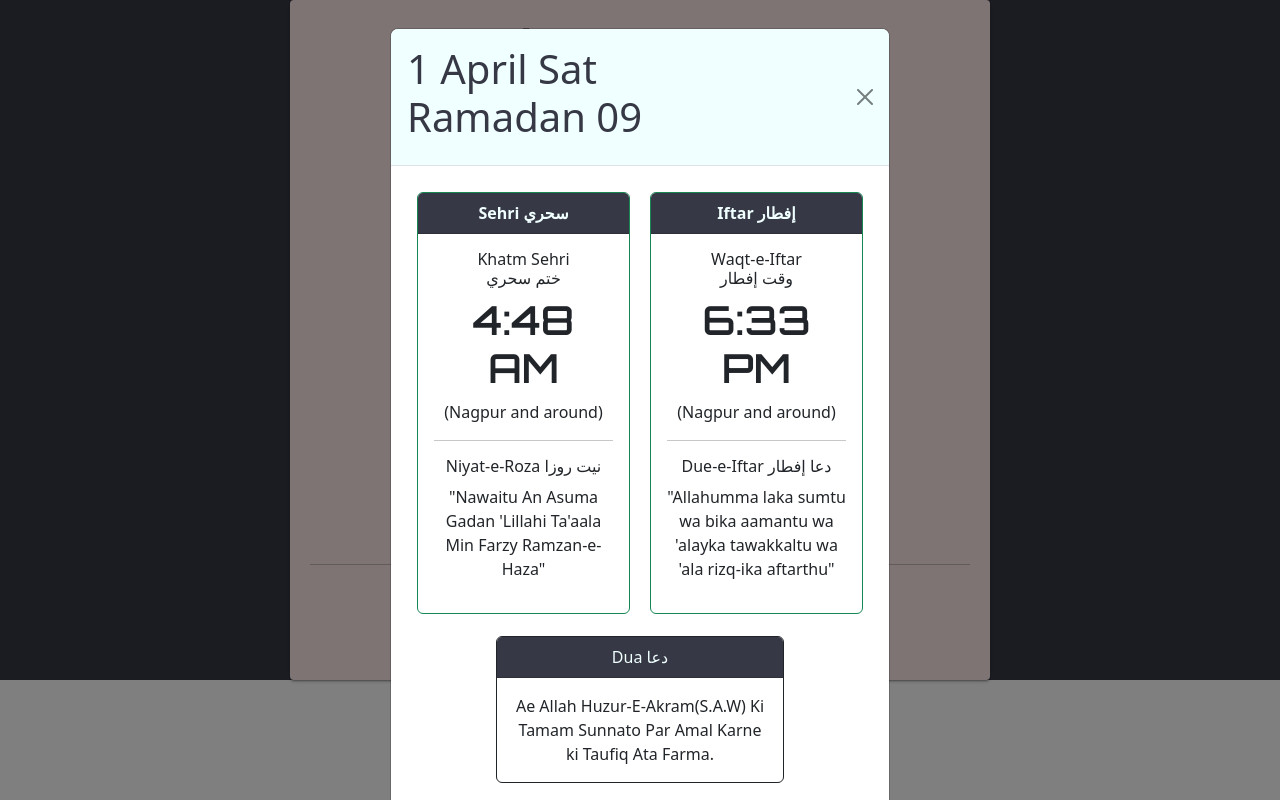
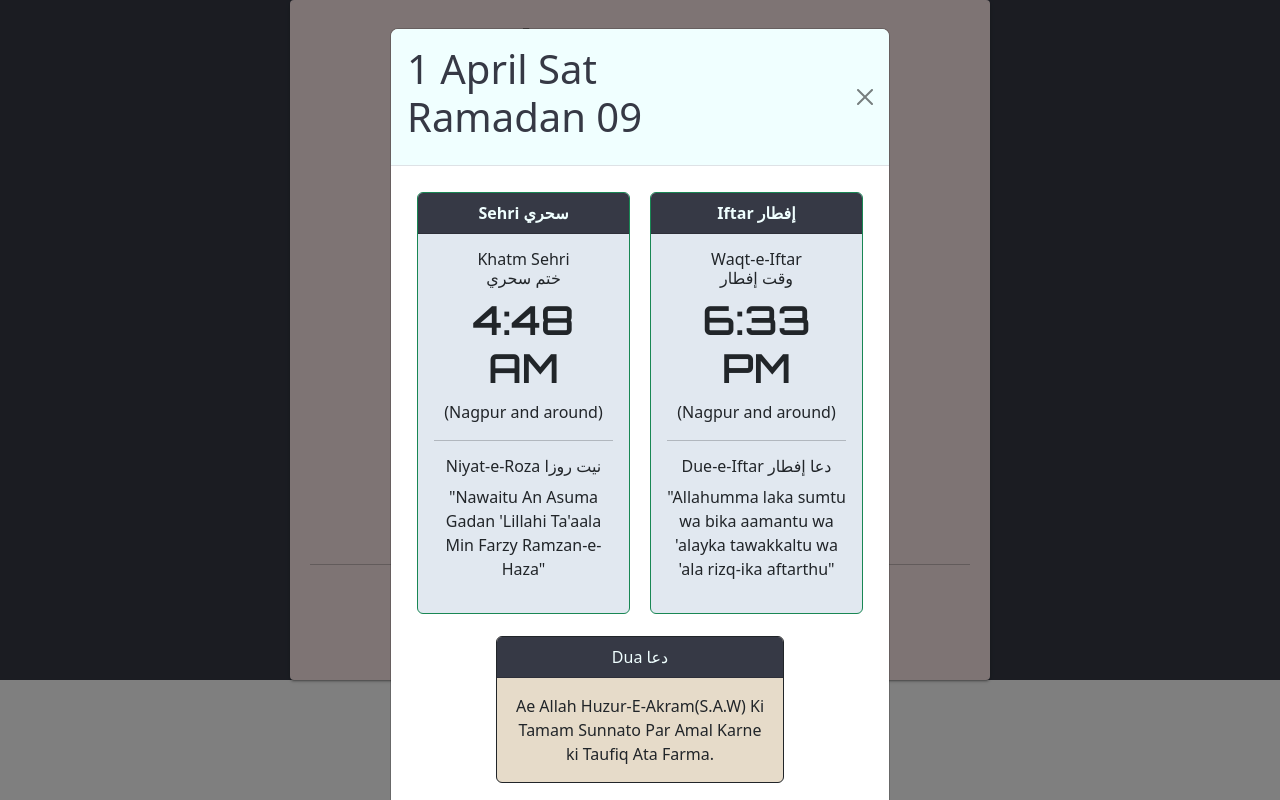
Before and after one commit to Nadim1Profuse/RamdanTimeTable, a React (Create React App) app: page / in a window 1280 px wide. Built offline with nearby package versions, Linux system fonts and the light colour scheme; a web font is replaced by a local one.

Commit message:
design add

```diff
--- a/src/components/TodayModel.jsx
+++ b/src/components/TodayModel.jsx
@@ -12,6 +12,7 @@ export default function TodayModel(props) {
       size="medium"
       aria-labelledby="contained-modal-title-vcenter"
       centered
+
     >
       <Modal.Header
         style={{
@@ -37,7 +38,7 @@ export default function TodayModel(props) {
       >
         <Card
           border="success"
-          style={{ width: "18rem", margin: "10px", marginBottom: "0px" }}
+          style={{ width: "18rem", margin: "10px", marginBottom: "0px", backgroundColor:"#e1e8f0"}}
         >
           <Card.Header
             style={{
@@ -69,7 +70,7 @@ export default function TodayModel(props) {
         </Card>{" "}
         <Card
           border="success"
-          style={{ width: "18rem", margin: "10px", marginBottom: "0px" }}
+          style={{ width: "18rem", margin: "10px", marginBottom: "0px", backgroundColor:"#e1e8f0"}}
         >
           <Card.Header
             style={{
@@ -102,7 +103,7 @@ export default function TodayModel(props) {
       </Modal.Body>
       <Card
         border="dark"
-        style={{ width: "18rem", textAlign: "center", margin: "5px auto" }}
+        style={{ width: "18rem", textAlign: "center", margin: "5px auto" ,backgroundColor:"#e6dbc9"}}
       >
         <Card.Header style={{ backgroundColor: "#363945", color: "azure" }}>
           Dua دعا
```
